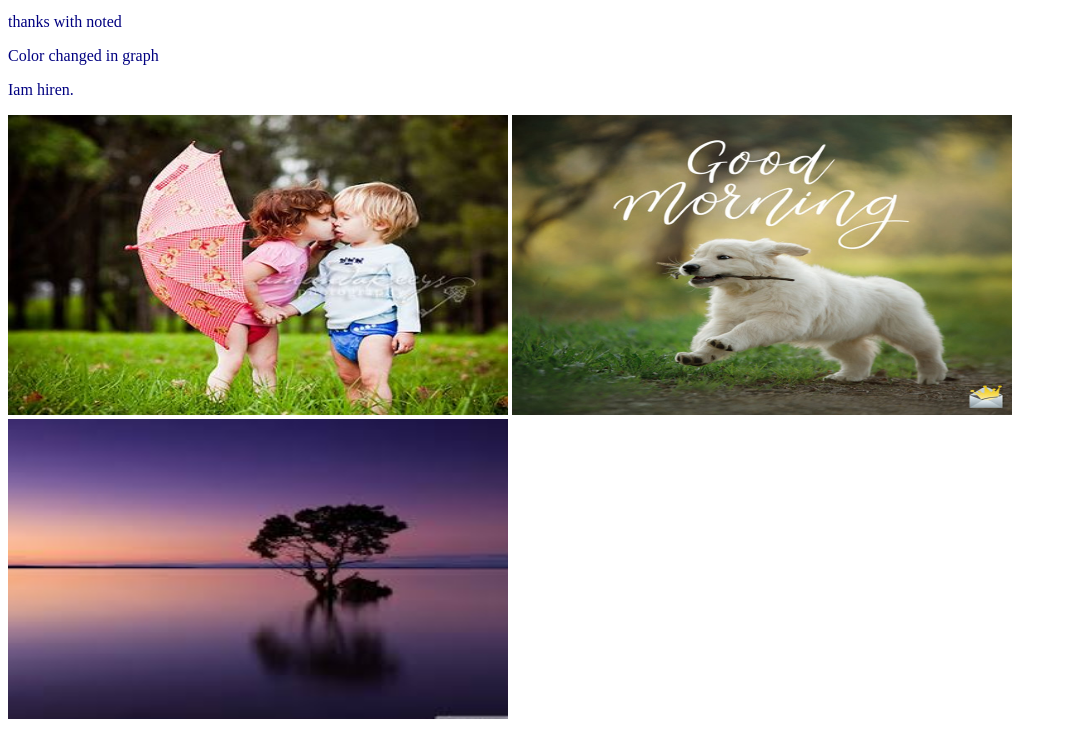
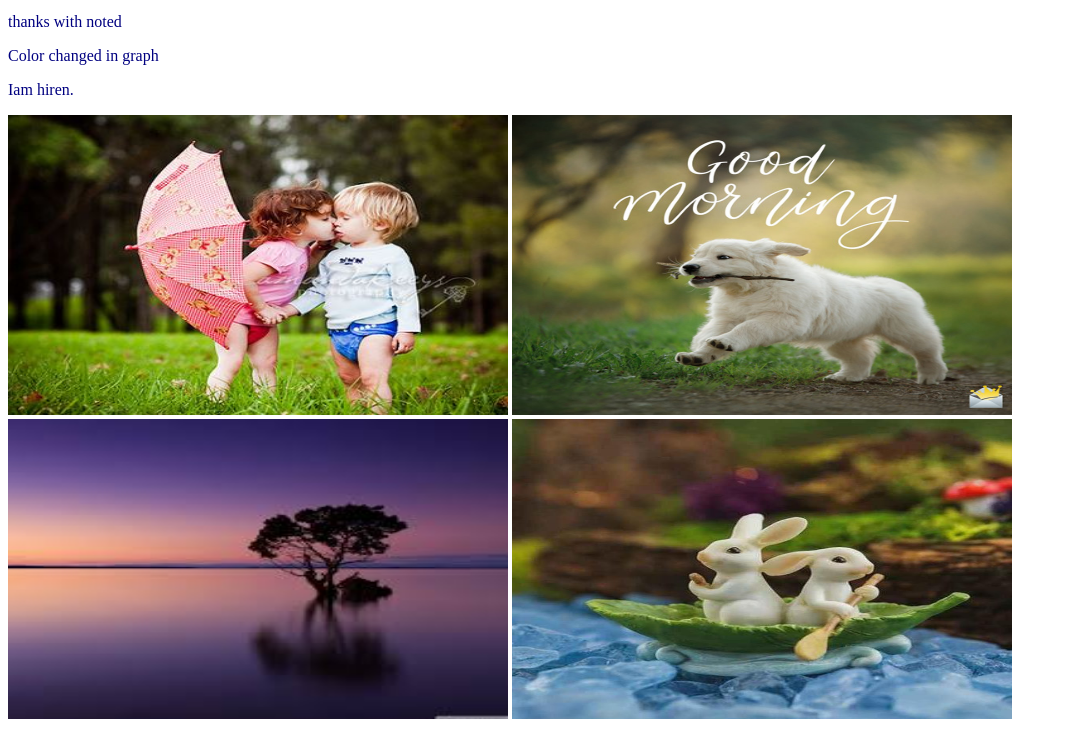
Before and after one commit to Hirenchandro/my-secend-repo, a plain HTML site: page index.html in a window 1280 px wide. Shown: the part 218-949 px from the top of the page, without its empty margins (0-1067 px from the left). Drawn offline with Linux system fonts and the light colour scheme.

Commit message:
rabbit picture

```diff
--- a/index.html
+++ b/index.html
@@ -18,6 +18,7 @@
     <img src="2baby.jpg" alt="Baba picture" width="500" height="300">
     <img src="goodmorning.jpg" alt=" goodmorning" width="500" height="300">
     <img src="tree.jpg" alt="tree picture" width="500" height="300">
+    <img src="rabbit.jpg" alt="rabbit picture" width="500" height="300">
 
 </body>
 </html>
```
